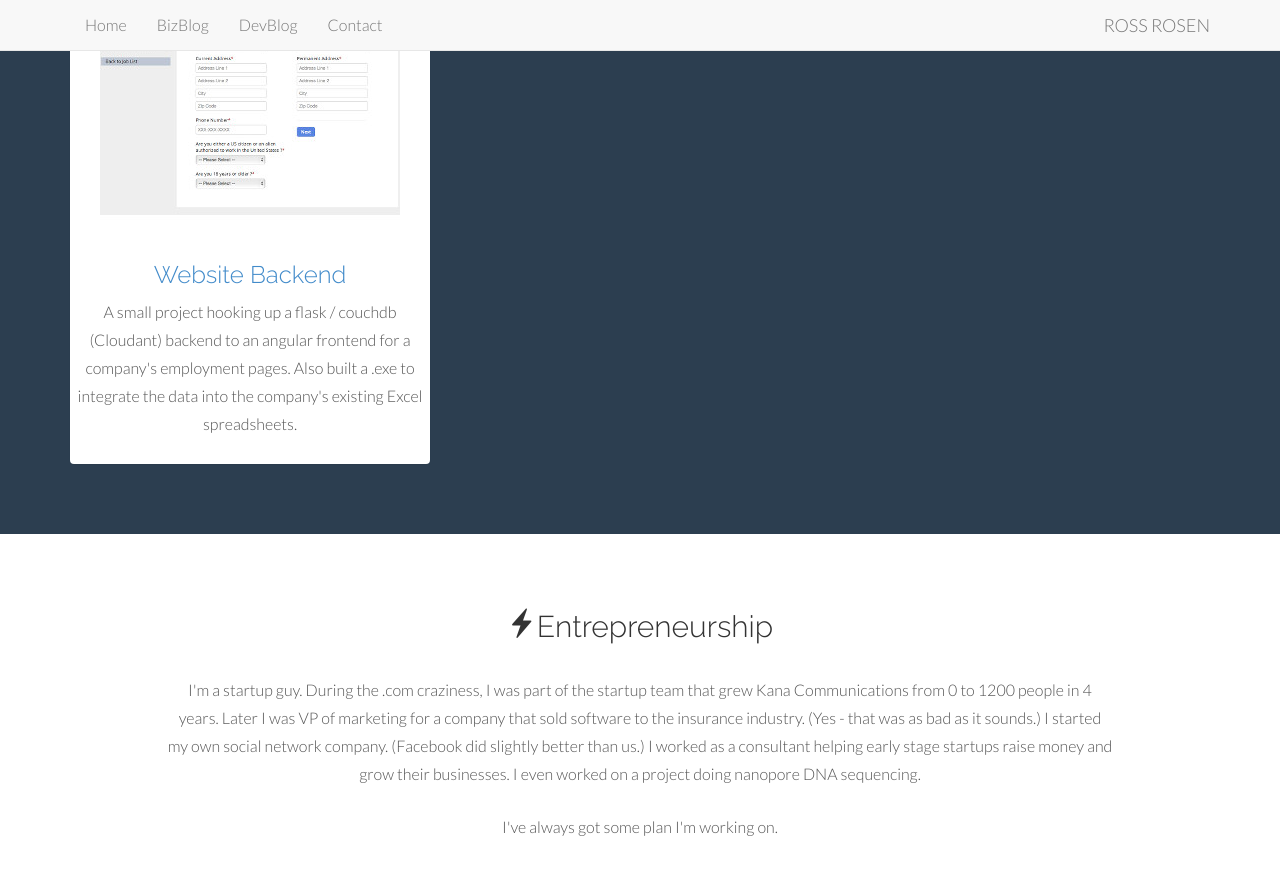
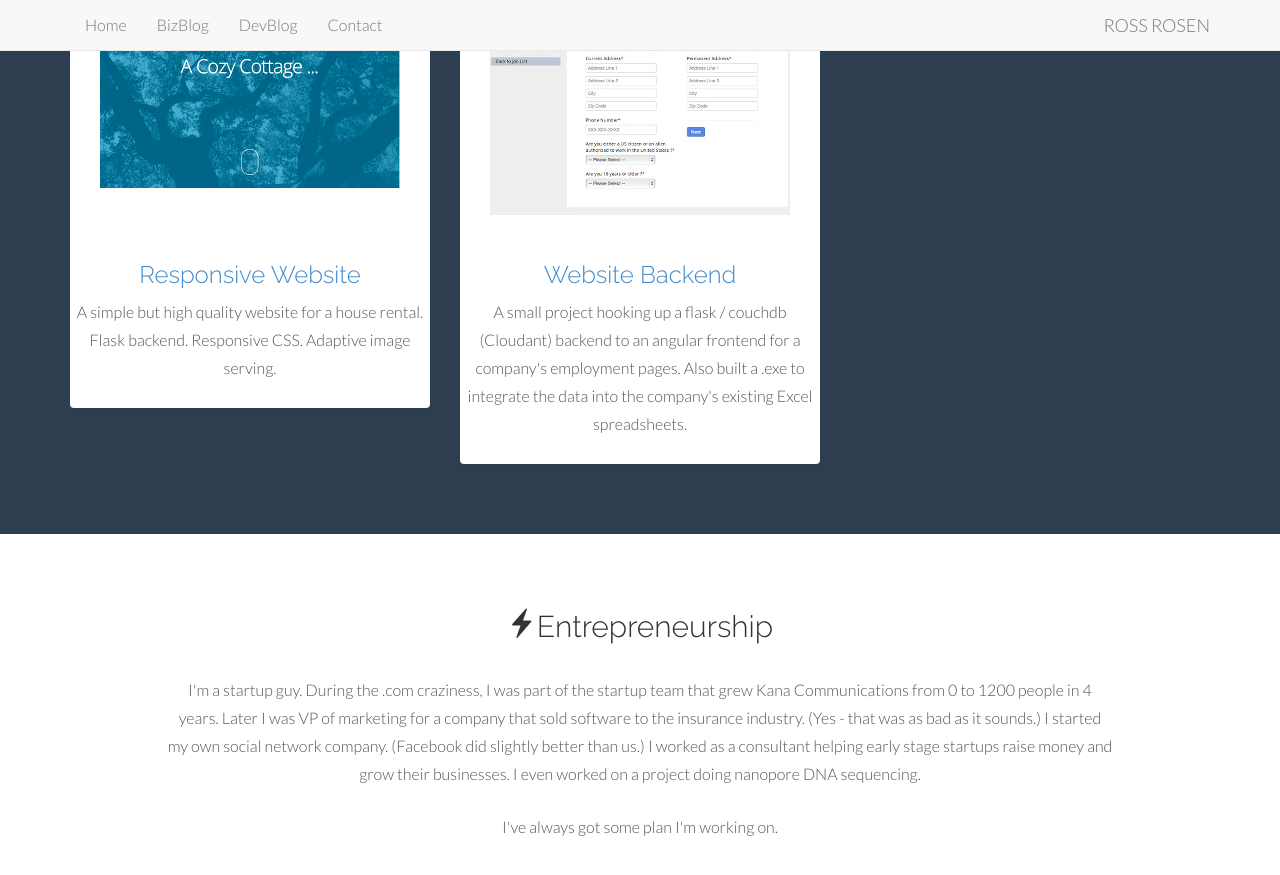
Before and after one commit to rr326/rr326.github.io, a Jekyll site: the page built from index.html, in a window 1280 px wide and 900 px high, scrolled down 2247 px. Shown: the top 875 px of the window. Built offline with Jekyll 4.4.1, drawn with Linux system fonts in a browser that asks for light colours; nearby versions of some CDN libraries.

Commit message:
added berkeley website to homepage

```diff
--- a/index.html
+++ b/index.html
@@ -172,6 +172,19 @@ title: Ross Rosen
             <div class="col-md-4 ">
                 <div class="panel">
                     <div class="card " id="test">
+                        <img src="/img/berkeley300x300.jpg" height='300' width='300'
+                             alt="Website">
+
+                        <h3>Responsive Website</h3>
+
+                        <p>A simple but high quality website for a house rental. Flask backend. Responsive CSS. Adaptive image serving.
+                        </p>
+                    </div>
+                </div>
+            </div>
+            <div class="col-md-4 ">
+                <div class="panel">
+                    <div class="card " id="test">
                         <img src="/img/bluenorth_300x300.jpg" height='300' width='300'
                              alt="Backend">
 
```
Also changed, not shown: img/berkeley300x300.jpg (added).
